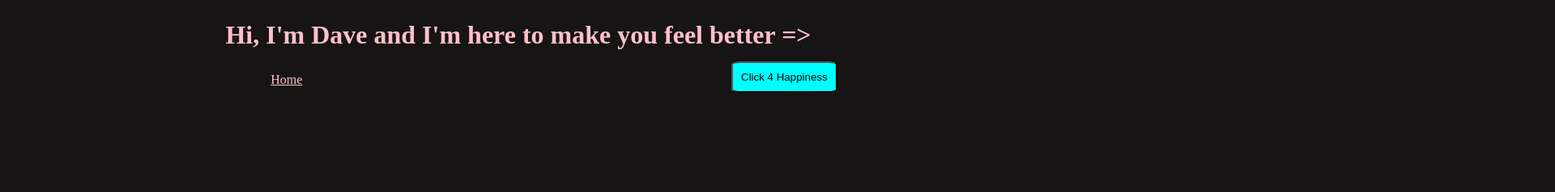
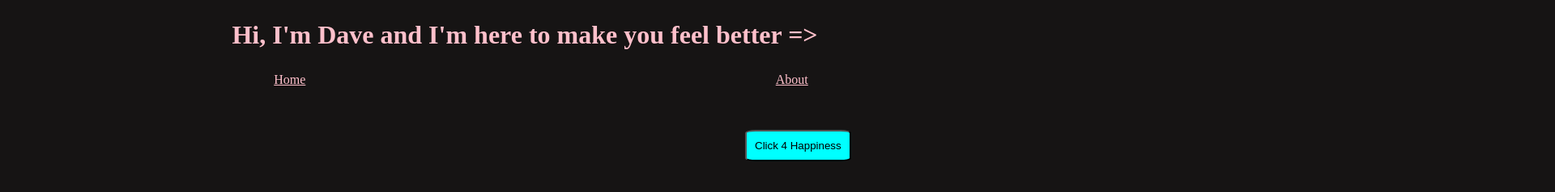
Before and after one commit to Porcunadev/Attell, a plain HTML site: page index.html in a window 1280 px wide. Shown: the top 238 px of the page at 81% size, 1920 px wide, since content can reach past the window. Drawn offline with Linux system fonts and the light colour scheme.

Commit message:
fixed button

```diff
--- a/scss/style.scss
+++ b/scss/style.scss
@@ -1,6 +1,5 @@
 html{
     box-sizing: border-box;
-    font-size: 100%;
     margin: 0px;
     padding: 0px;
 }
@@ -12,6 +11,8 @@ body{
     line-height: 1.4;
     color: pink;
     background-color:rgb(22, 20, 20);
+    width: 100vw;
+    height: 100vh;
 }
 header {
     margin-top:20px;
@@ -58,10 +59,10 @@ section {
 
 }
 
-.btn-container{
-    position: relative;
-    left: 1015px;
-    bottom: 440px;
+.btn-container {
+    position: absolute;
+    bottom: 600px;
+    left: 920px;
 }
 
 #button {
@@ -69,10 +70,9 @@ section {
     padding: 10px;
     background-color: cyan;
     color: black;
-    position: relative;
-    right: 120px;
-    bottom:410px;
 }
+
+
 
 .img-container {
     background-size: cover;
```
Also changed, not shown: scss/style.css, 1 other file.
